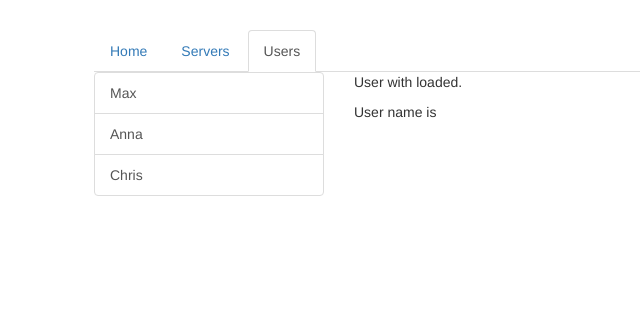
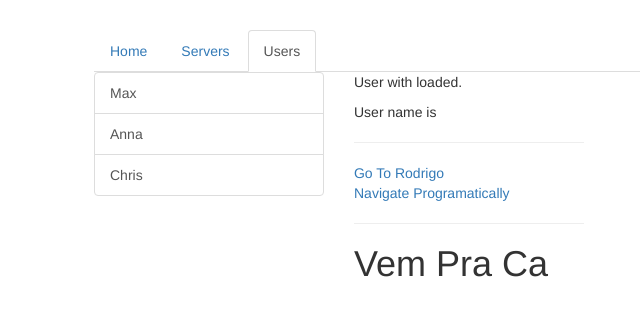
Before and after one commit to rodrigobmedeiros/Angular-TOPTAL-track, an Angular app in the folder angular-the-complete-guide-2023/routing-start/: page /users in a window 1280 px wide. Shown: the top 316 px of the page, without its empty margins (171-811 px from the left). Built offline with nearby package versions, Linux system fonts and the light colour scheme.

Commit message:
Add query parameters and fragments into URL by routerLink and programatically

```diff
--- a/angular-the-complete-guide-2023/routing-start/src/app/users/user/user.component.html
+++ b/angular-the-complete-guide-2023/routing-start/src/app/users/user/user.component.html
@@ -1,2 +1,13 @@
 <p>User with {{ user.id }} loaded.</p>
 <p>User name is {{ user.name }}</p>
+<hr>
+<a
+  [routerLink]="['/users', 10, 'rodrigo']"
+  [queryParams]="{id: 1}"
+  [fragment]="'vemPraCa'"
+  >Go To Rodrigo</a>
+<br>
+<a (click)="onClick()">Navigate Programatically</a>
+
+<hr>
+<h1 id="vemPraCa">Vem Pra Ca</h1>
--- a/angular-the-complete-guide-2023/routing-start/src/app/users/user/user.component.ts
+++ b/angular-the-complete-guide-2023/routing-start/src/app/users/user/user.component.ts
@@ -1,5 +1,5 @@
 import { Component, OnInit } from '@angular/core';
-import { ActivatedRoute } from '@angular/router';
+import { ActivatedRoute, Params, Router } from '@angular/router';
 
 @Component({
   selector: 'app-user',
@@ -9,13 +9,20 @@ import { ActivatedRoute } from '@angular/router';
 export class UserComponent implements OnInit {
   user: {id: number, name: string};
 
-  constructor(private route: ActivatedRoute) { }
+  constructor(private route: ActivatedRoute, private router: Router) { }
 
   ngOnInit() {
     this.user = {
       id: this.route.snapshot.params['id'],
       name: this.route.snapshot.params['name']
     }
+    this.route.params.subscribe((params: Params) => {
+      this.user.id = params.id;
+      this.user.name = params.name;
+    })
   }
 
+  onClick() {
+    this.router.navigate(['/users', 10, 'rodrigo'], {queryParams: {id: 1}, fragment: 'vemPraCa'});
+  }
 }
```
